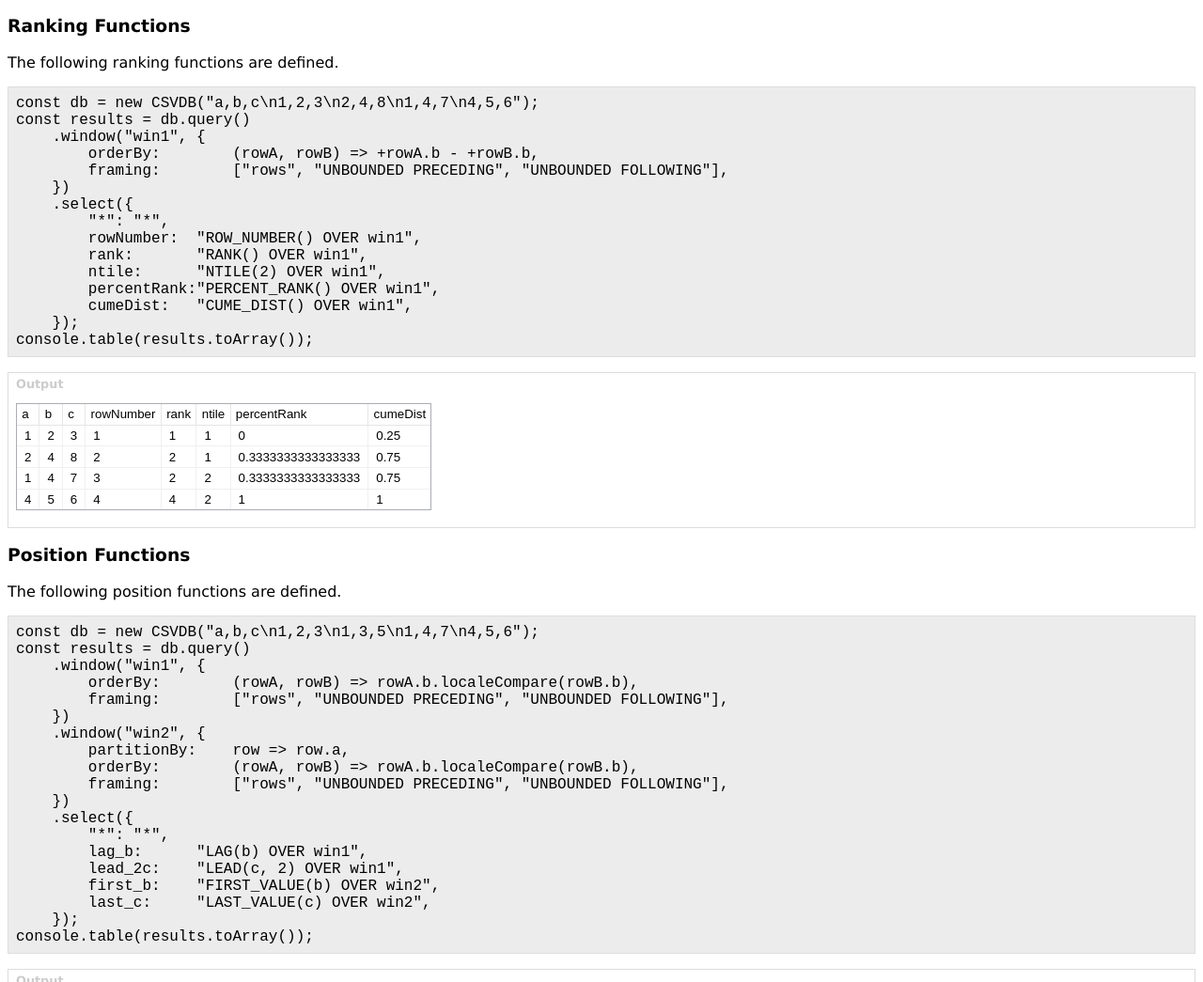
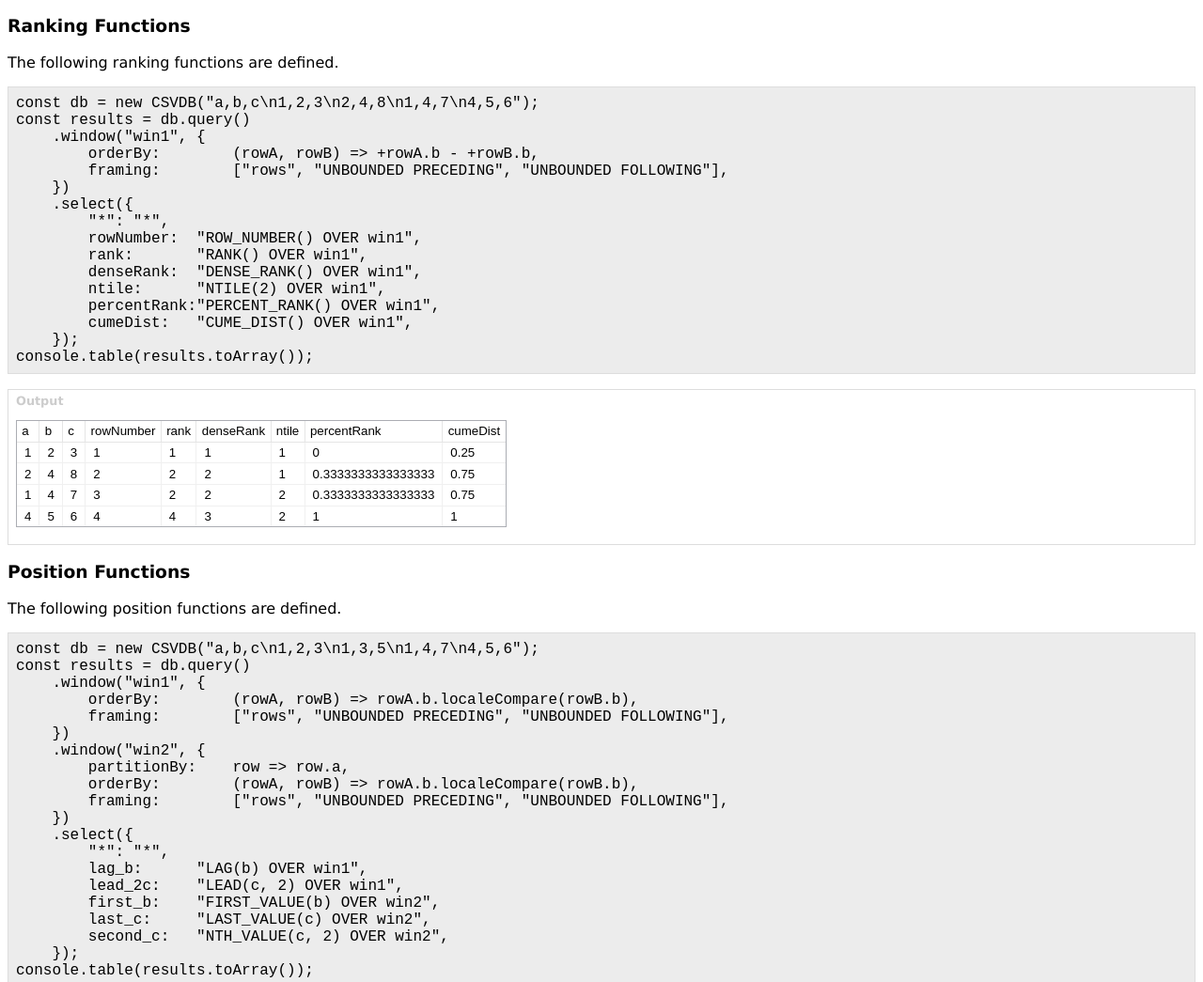
Before and after one commit to IJMacD/csvdb.js, a website: page features.html in a window 1280 px wide. Shown: the part 9600-10645 px from the top of the page at 94% size. Drawn offline with Linux system fonts and the light colour scheme.

Commit message:
Add DENSE_RANK and NTH_VALUE

```diff
--- a/csvdb.js
+++ b/csvdb.js
@@ -461,6 +461,16 @@ class CSVDBQuery {
                             }
                             value = i + 2;
                         }
+                        else if (fnName === "DENSE_RANK") {
+                            const index = rows.indexOf(sourceRow);
+                            let count = 0;
+                            for (let i = 1; i <= index; i++) {
+                                // @ts-ignore
+                                const order = windowSpec.orderBy(rows[i-1], rows[i]);
+                                if (order === 0) count++;
+                            }
+                            value = index - count + 1;
+                        }
                         else if (fnName === "NTILE") {
                             const index = rows.indexOf(sourceRow);
                             value = Math.floor(+args[0] * index / rows.length) + 1;
@@ -509,6 +519,9 @@ class CSVDBQuery {
                         }
                         else if (fnName === "LAST_VALUE") {
                             value = values[values.length - 1];
+                        }
+                        else if (fnName === "NTH_VALUE") {
+                            value = values[+args[1] - 1] || null;
                         }
                     }
 
--- a/features.html
+++ b/features.html
@@ -656,6 +656,7 @@ const results = db.query()
         "*": "*",
         rowNumber:  "ROW_NUMBER() OVER win1",
         rank:       "RANK() OVER win1",
+        denseRank:  "DENSE_RANK() OVER win1",
         ntile:      "NTILE(2) OVER win1",
         percentRank:"PERCENT_RANK() OVER win1",
         cumeDist:   "CUME_DIST() OVER win1",
@@ -674,6 +675,7 @@ console.table(results.toArray());</code></p>
                         "*": "*",
                         rowNumber:  "ROW_NUMBER() OVER win1",
                         rank:       "RANK() OVER win1",
+                        denseRank:  "DENSE_RANK() OVER win1",
                         ntile:      "NTILE(2) OVER win1",
                         percentRank:"PERCENT_RANK() OVER win1",
                         cumeDist:   "CUME_DIST() OVER win1",
@@ -700,6 +702,7 @@ const results = db.query()
         lead_2c:    "LEAD(c, 2) OVER win1",
         first_b:    "FIRST_VALUE(b) OVER win2",
         last_c:     "LAST_VALUE(c) OVER win2",
+        second_c:   "NTH_VALUE(c, 2) OVER win2",
     });
 console.table(results.toArray());</code></p>
             <output id="output-position"></output>
@@ -722,6 +725,7 @@ console.table(results.toArray());</code></p>
                         lead_2c:    "LEAD(c, 2) OVER win1",
                         first_b:    "FIRST_VALUE(b) OVER win2",
                         last_c:     "LAST_VALUE(c) OVER win2",
+                        second_c:   "NTH_VALUE(c, 2) OVER win2",
                     });
                 output("#output-position", results);
             </script>
```
